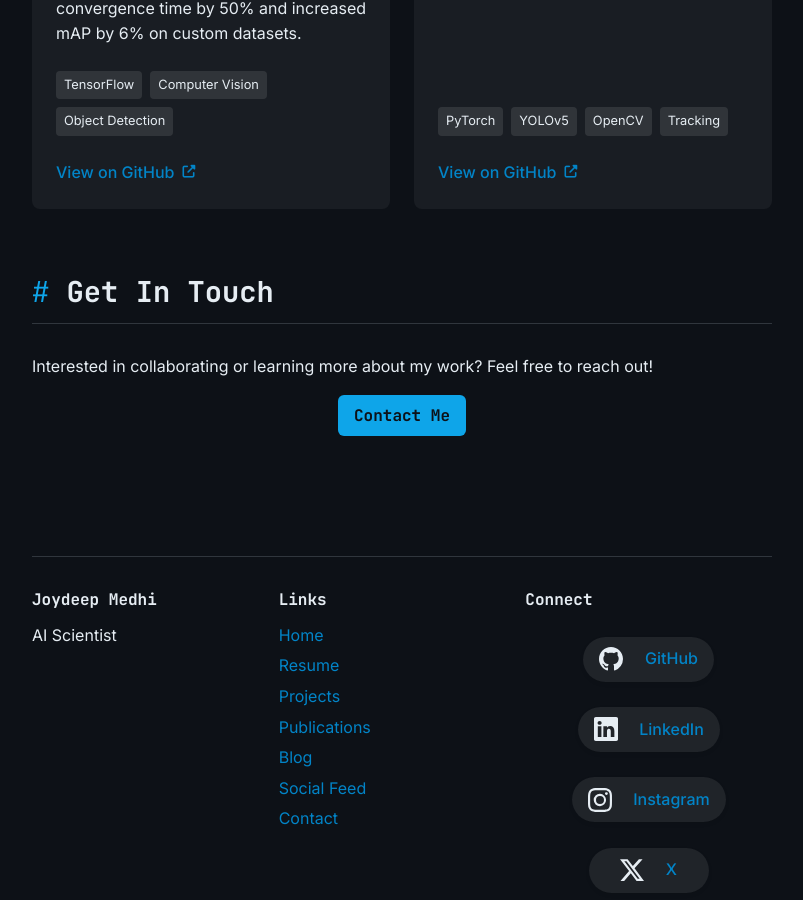
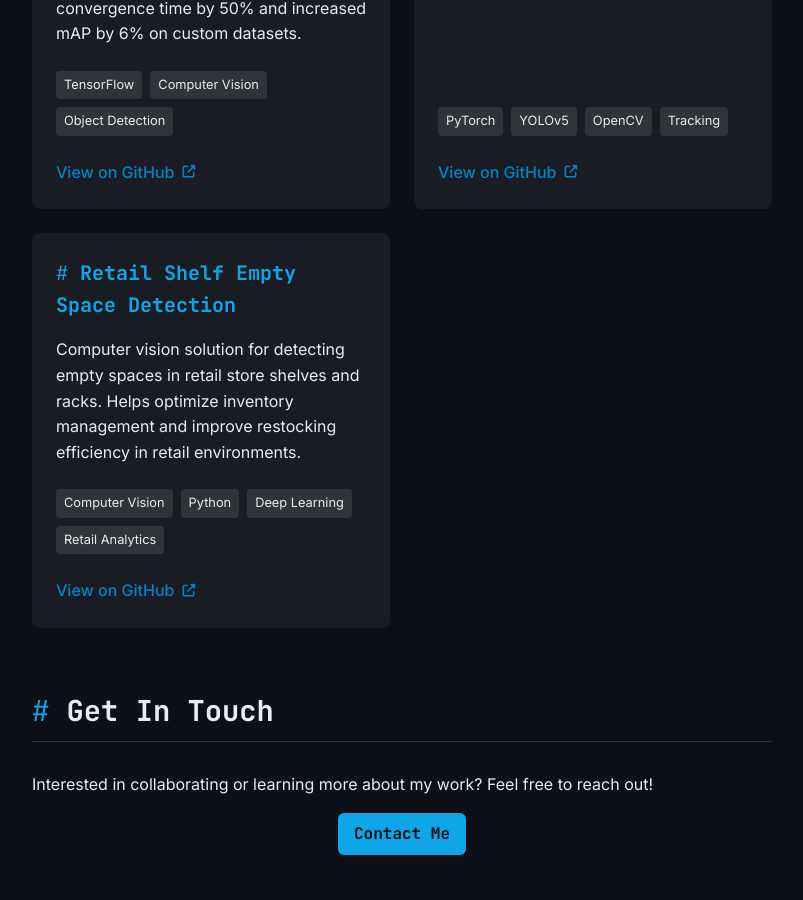
Before and after one commit to joydeepmedhi/joydeepmedhi.github.io, a Jekyll site: the page built from index.md, in a window 1280 px wide and 900 px high, scrolled down 2881 px. Shown: the whole window, without its empty margins (238-1041 px from the left). Built offline with Jekyll 4.4.1, drawn with Linux system fonts in a browser that asks for light colours.

Commit message:
Add third project and enhance SEO with more specific keywords

```diff
--- a/_layouts/default.html
+++ b/_layouts/default.html
@@ -3,8 +3,8 @@
 <head>
   <meta charset="UTF-8">
   <meta name="viewport" content="width=device-width, initial-scale=1.0">
-  <meta name="description" content="{% if page.description %}{{ page.description }}{% else %}{{ site.description }}{% endif %}">
-  <meta name="keywords" content="AI, ML, Computer Vision, Deep Learning, Machine Learning, Data Science, AI Scientist, Portfolio{% if page.categories %}, {{ page.categories | join: ', ' }}{% endif %}">
+  <meta name="description" content="{% if page.description %}{{ page.description }}{% else %}{{ site.description }}{% endif %}. Lead Data Scientist and ML Research Engineer specializing in Computer Vision, Generative AI, and Deep Learning solutions.">
+  <meta name="keywords" content="AI, ML, Computer Vision, Deep Learning, Machine Learning, Data Science, AI Scientist, Portfolio, Generative AI, LLM, VLM, RAG, Object Detection, Faster-RCNN, YOLOv5, PyTorch, TensorFlow, Retail Analytics, IIT Delhi{% if page.categories %}, {{ page.categories | join: ', ' }}{% endif %}">
   <meta name="author" content="{{ site.author }}">
   <meta name="robots" content="index, follow">
   <meta name="theme-color" content="#0ea5e9">
--- a/index.md
+++ b/index.md
@@ -98,6 +98,18 @@ title: Home
       </div>
       <a href="https://github.com/joydeepmedhi/vehicle_detection_tracking" class="project-link" target="_blank">View on GitHub <i class="fas fa-external-link-alt"></i></a>
     </div>
+
+    <div class="project-card">
+      <h3 class="project-title">Retail Shelf Empty Space Detection</h3>
+      <p class="project-description">Computer vision solution for detecting empty spaces in retail store shelves and racks. Helps optimize inventory management and improve restocking efficiency in retail environments.</p>
+      <div class="project-tech">
+        <span class="tech-tag">Computer Vision</span>
+        <span class="tech-tag">Python</span>
+        <span class="tech-tag">Deep Learning</span>
+        <span class="tech-tag">Retail Analytics</span>
+      </div>
+      <a href="https://github.com/joydeepmedhi/bbox_detection" class="project-link" target="_blank">View on GitHub <i class="fas fa-external-link-alt"></i></a>
+    </div>
   </div>
 </div>
 
```
